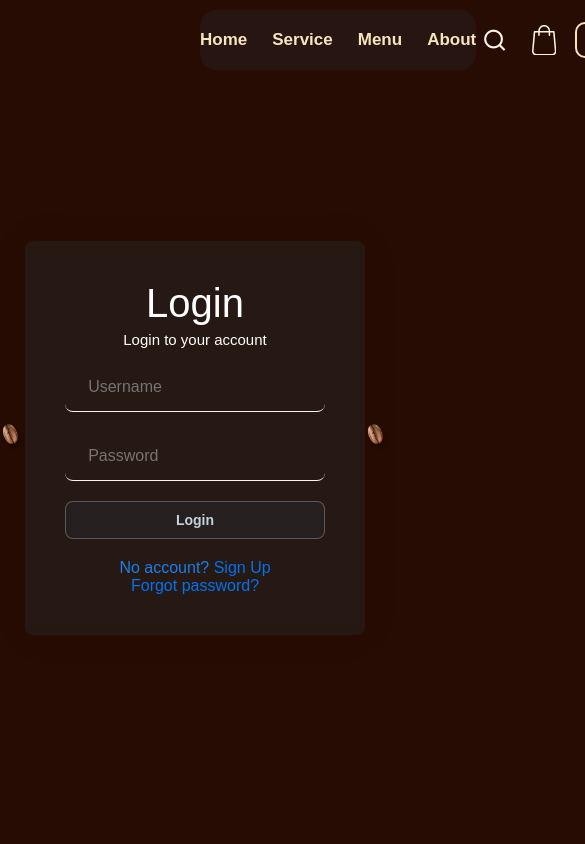
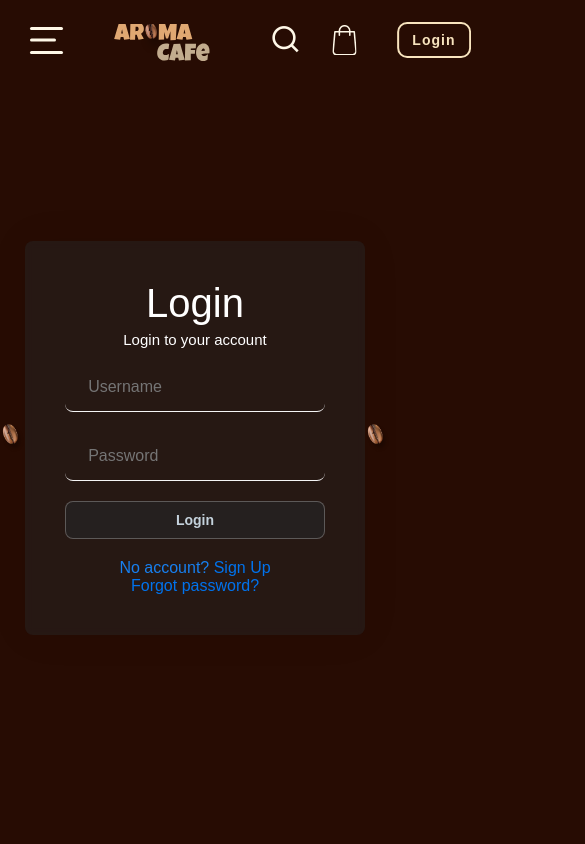
Before and after one commit to shirsenduda/aroma, a React (Vite) app: page /aroma/Login in a window 390 px wide. Shown: the top 844 px of the page, 585 px wide, since content can reach past the window. Built offline with nearby package versions, Linux system fonts and the light colour scheme; a web font is replaced by a local one.

Commit message:
using media quary in navbar

```diff
--- a/src/component/Cross/Cross.css
+++ b/src/component/Cross/Cross.css
@@ -7,7 +7,7 @@
     display: none;
 }
 
-@media  (min-width: 400px) and (max-width : 500px){
+@media (max-width : 500px){
     .Cross{
         width: 60px;
         height: 60px;
--- a/src/component/Hamburger/hamburger.css
+++ b/src/component/Hamburger/hamburger.css
@@ -8,7 +8,7 @@
 
 }
 
-@media  (min-width: 400px) and (max-width : 500px){
+@media  (max-width : 500px){
 .burger{
     background-color: transparent;
     position: relative;
--- a/src/component/Nav/Nav.css
+++ b/src/component/Nav/Nav.css
@@ -78,3 +78,23 @@
     transform: translate(50%);
   }
 }
+@media (min-width: 300px) and (max-width: 400px) {
+  .partonenav {
+    width: 148px;
+    height: 42px;
+    display: flex;
+    transform: translate(52%) !important;
+    margin-top: 10px;
+
+  }
+  .parttwonav {
+    display: none;
+  }
+  .partthreenav {
+    width: 300px;
+    display: flex;
+    justify-content: space-around;
+    align-items: center;
+    transform: translate(50%) !important;
+  }
+}
--- a/src/component/Nav/sidenav.css
+++ b/src/component/Nav/sidenav.css
@@ -14,7 +14,7 @@
   color: aliceblue;
   display: none;
 }
-@media (min-width: 400px) and (max-width: 500px) {
+@media  (max-width: 500px) {
     .sidenav {
         width: 100%;
         height: 100vh;
@@ -62,9 +62,9 @@
         margin-bottom: 42px;
       }
       .partonenavside{
-        width: 112px;
-        height: 52px;
-        transform: translateY(8%);
+        width: 100px;
+        height: 45px;
+        transform: translateX(-2%);
       }
       .partonenavside img{
         width: 100%;
--- a/src/component/Search/Search.css
+++ b/src/component/Search/Search.css
@@ -16,3 +16,8 @@
         font-size: 29px;
     }
 }
+@media (min-width: 300px) and (max-width: 400px) {
+    .search{
+        font-size: 31px;
+    }
+}
```
